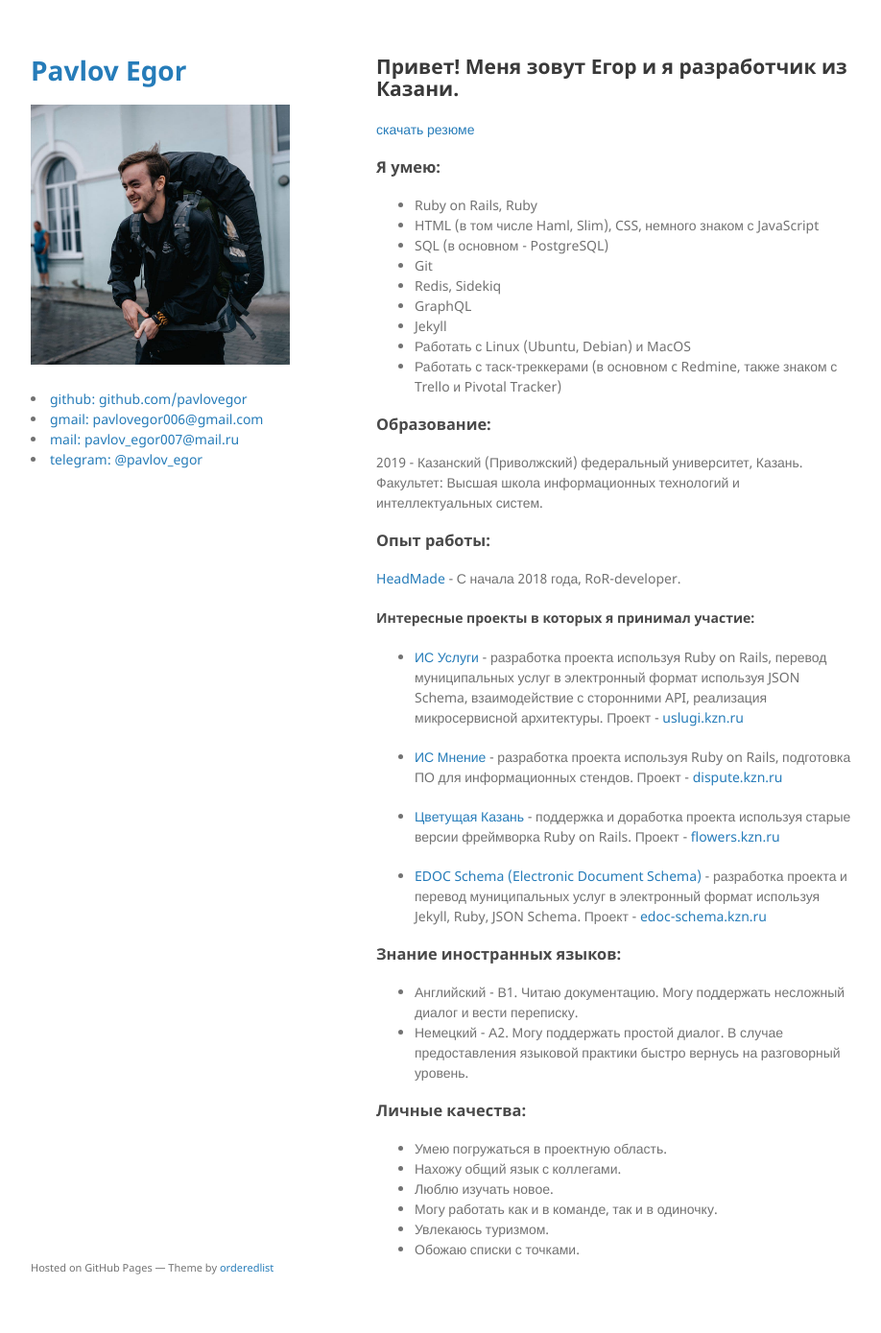
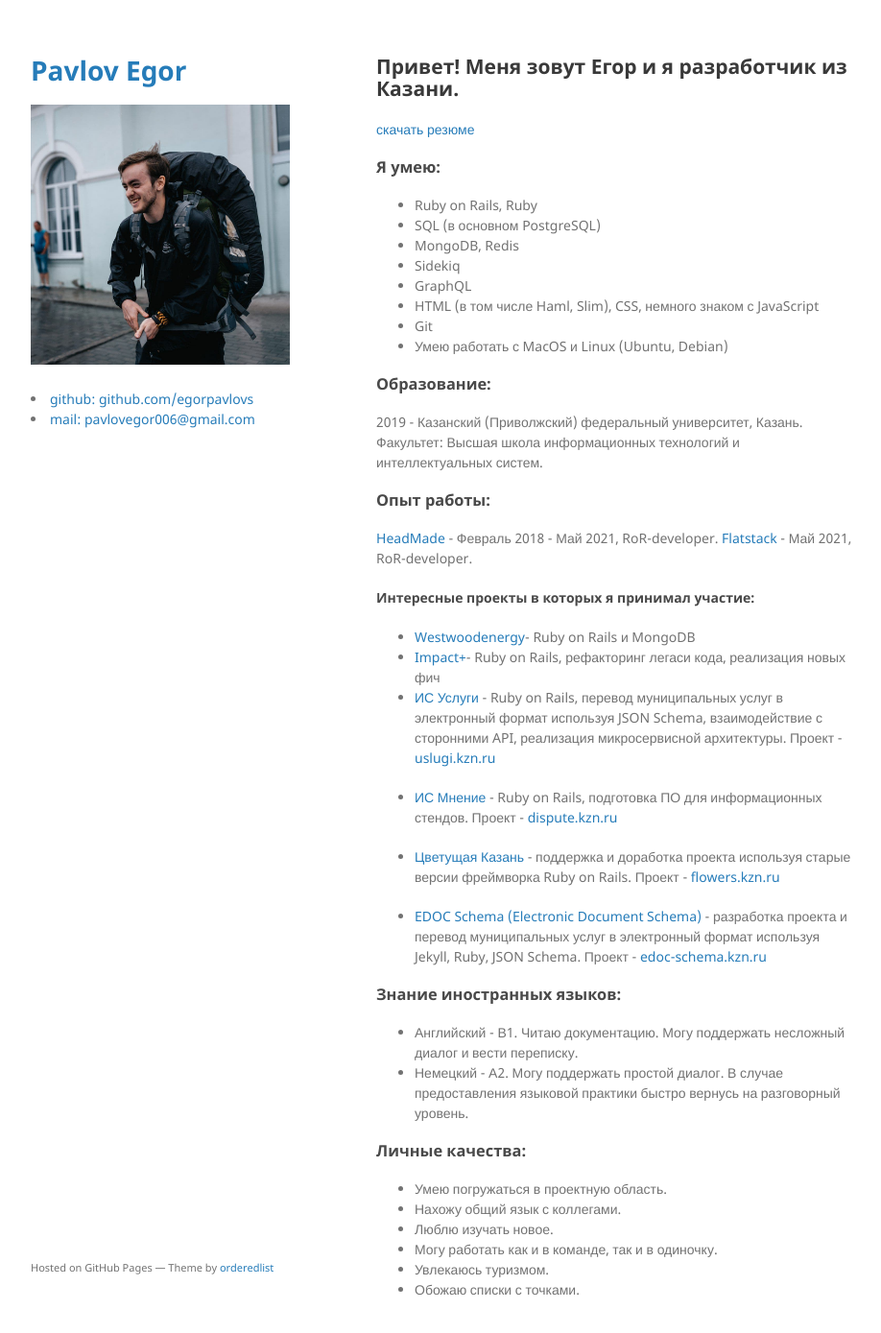
Before and after one commit to egorpavlovs/pavlovegor.github.io, a Jekyll site: the page built from index.md, in a window 1280 px wide and 1400 px high. Shown: the top 1389 px of the window at 96% size, without its empty margins (178-1096 px from the left). Built offline with Jekyll 4.4.1, drawn with Linux system fonts in a browser that asks for light colours.

```diff
--- a/_layouts/default.html
+++ b/_layouts/default.html
@@ -23,10 +23,8 @@
         <p>{{ site.description | default: site.github.project_tagline }}</p>
 
 
-          <li ><a target="_blank" href="https://github.com/pavlovegor/">github: github.com/pavlovegor</a></li>
-          <li><a href="mailto: pavlovegor006@gmail.com">gmail: pavlovegor006@gmail.com</a></li>
-          <li><a href="mailto: pavlov_egor007@mail.ru">mail: pavlov_egor007@mail.ru</a></li>
-          <li><a href="tg: @pavlov_egor">telegram: @pavlov_egor</a></li>
+          <li ><a target="_blank" href="https://github.com/egorpavlovs/">github: github.com/egorpavlovs</a></li>
+          <li><a href="mailto: pavlovegor006@gmail.com">mail: pavlovegor006@gmail.com</a></li>
       </header>
       <section>
 
--- a/index.md
+++ b/index.md
@@ -6,14 +6,13 @@ layout: default
 
 ### Я умею:
 - Ruby on Rails, Ruby
+- SQL (в основном PostgreSQL)
+- MongoDB, Redis
+- Sidekiq
+- GraphQL
 - HTML (в том числе Haml, Slim), CSS, немного знаком с JavaScript
-- SQL (в основном - PostgreSQL)
 - Git
-- Redis, Sidekiq
-- GraphQL
-- Jekyll
-- Работать с Linux (Ubuntu, Debian) и MacOS
-- Работать с таск-треккерами (в основном c Redmine, также знаком с Trello и Pivotal Tracker)
+- Умею работать с MacOS и Linux (Ubuntu, Debian)
 
 
 ### Образование:
@@ -21,13 +20,16 @@ layout: default
 Факультет: Высшая школа информационных технологий и интеллектуальных систем.
 
 ### Опыт работы:
-[HeadMade](http://headmade.pro){:target="_blank"} - С начала 2018 года, RoR-developer.
+[HeadMade](http://headmade.pro){:target="_blank"} - Февраль 2018 - Май 2021, RoR-developer.
+[Flatstack](http://flatstack.com){:target="_blank"} - Май 2021, RoR-developer.
 
 
 #### Интересные проекты в которых я принимал участие:
-- [ИС Услуги](./pages/uslugi_kzn.html) - разработка проекта используя Ruby on Rails, перевод муниципальных услуг в электронный формат используя JSON Schema, взаимодействие с сторонними API, реализация микросервисной архитектуры. Проект - [uslugi.kzn.ru](http://uslugi.kzn.ru){:target="_blank"}
+- [Westwoodenergy](https://www.westwoodenergy.com)- Ruby on Rails и MongoDB
+- [Impact+](https://app.impactplus.com/)- Ruby on Rails, рефакторинг легаси кода, реализация новых фич
+- [ИС Услуги](./pages/uslugi_kzn.html) - Ruby on Rails, перевод муниципальных услуг в электронный формат используя JSON Schema, взаимодействие с сторонними API, реализация микросервисной архитектуры. Проект - [uslugi.kzn.ru](http://uslugi.kzn.ru){:target="_blank"}
 
-- [ИС Мнение](./pages/dispute_kzn.html) - разработка проекта используя Ruby on Rails, подготовка ПО для информационных стендов. Проект - [dispute.kzn.ru](http://dispute.kzn.ru){:target="_blank"}
+- [ИС Мнение](./pages/dispute_kzn.html) - Ruby on Rails, подготовка ПО для информационных стендов. Проект - [dispute.kzn.ru](http://dispute.kzn.ru){:target="_blank"}
 
 - [Цветущая Казань](./pages/flowers_kzn.html) - поддержка и доработка  проекта используя старые версии фреймворка Ruby on Rails. Проект - [flowers.kzn.ru](http://flowers.kzn.ru){:target="_blank"}
 
```
Also changed, not shown: pages/data/index.yaml (+22 -15 lines), 2 other files.
